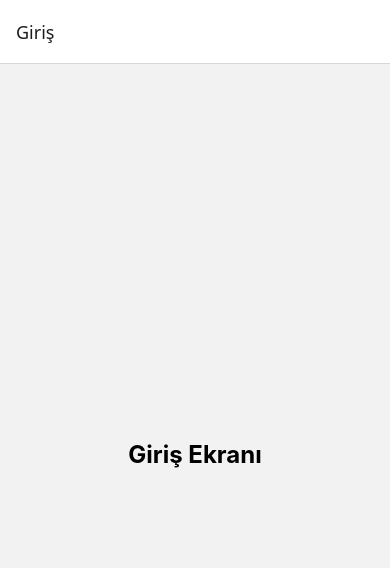
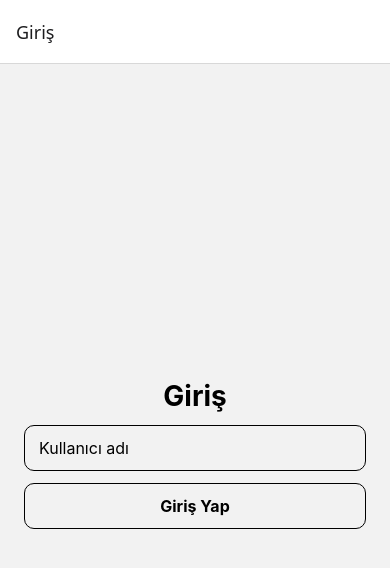
Before and after one commit to FurkanSadik/lab12_android, a React Native app: screen /Login in a window 390 px wide. Shown: the top 568 px of the page. Built offline with nearby package versions, Linux system fonts and the light colour scheme.

Commit message:
login: giriş ekranına input ve buton eklendi, useState kullanıldı

```diff
--- a/screens/LoginScreen.js
+++ b/screens/LoginScreen.js
@@ -1,14 +1,55 @@
-import { View, Text, StyleSheet } from "react-native";
+import { useState } from "react";
+import { View, Text, TextInput, Pressable, StyleSheet } from "react-native";
 
 export default function LoginScreen() {
+  const [username, setUsername] = useState("");
+
   return (
     <View style={styles.container}>
-      <Text style={styles.text}>Giriş Ekranı</Text>
+      <Text style={styles.title}>Giriş</Text>
+
+      <TextInput
+        placeholder="Kullanıcı adı"
+        value={username}
+        onChangeText={setUsername}
+        style={styles.input}
+        autoCapitalize="none"
+      />
+
+      <Pressable style={styles.button}>
+        <Text style={styles.buttonText}>Giriş Yap</Text>
+      </Pressable>
     </View>
   );
 }
 
 const styles = StyleSheet.create({
-  container: { flex: 1, justifyContent: "center", alignItems: "center" },
-  text: { fontSize: 24, fontWeight: "700" },
+  container: {
+    flex: 1,
+    justifyContent: "center",
+    padding: 24,
+    gap: 12,
+  },
+  title: {
+    fontSize: 28,
+    fontWeight: "700",
+    textAlign: "center",
+  },
+  input: {
+    borderWidth: 1,
+    borderRadius: 10,
+    paddingHorizontal: 14,
+    paddingVertical: 12,
+    fontSize: 16,
+  },
+  button: {
+    borderWidth: 1,
+    borderRadius: 10,
+    paddingVertical: 12,
+    alignItems: "center",
+  },
+  buttonText: {
+    fontSize: 16,
+    fontWeight: "700",
+  },
 });
```
